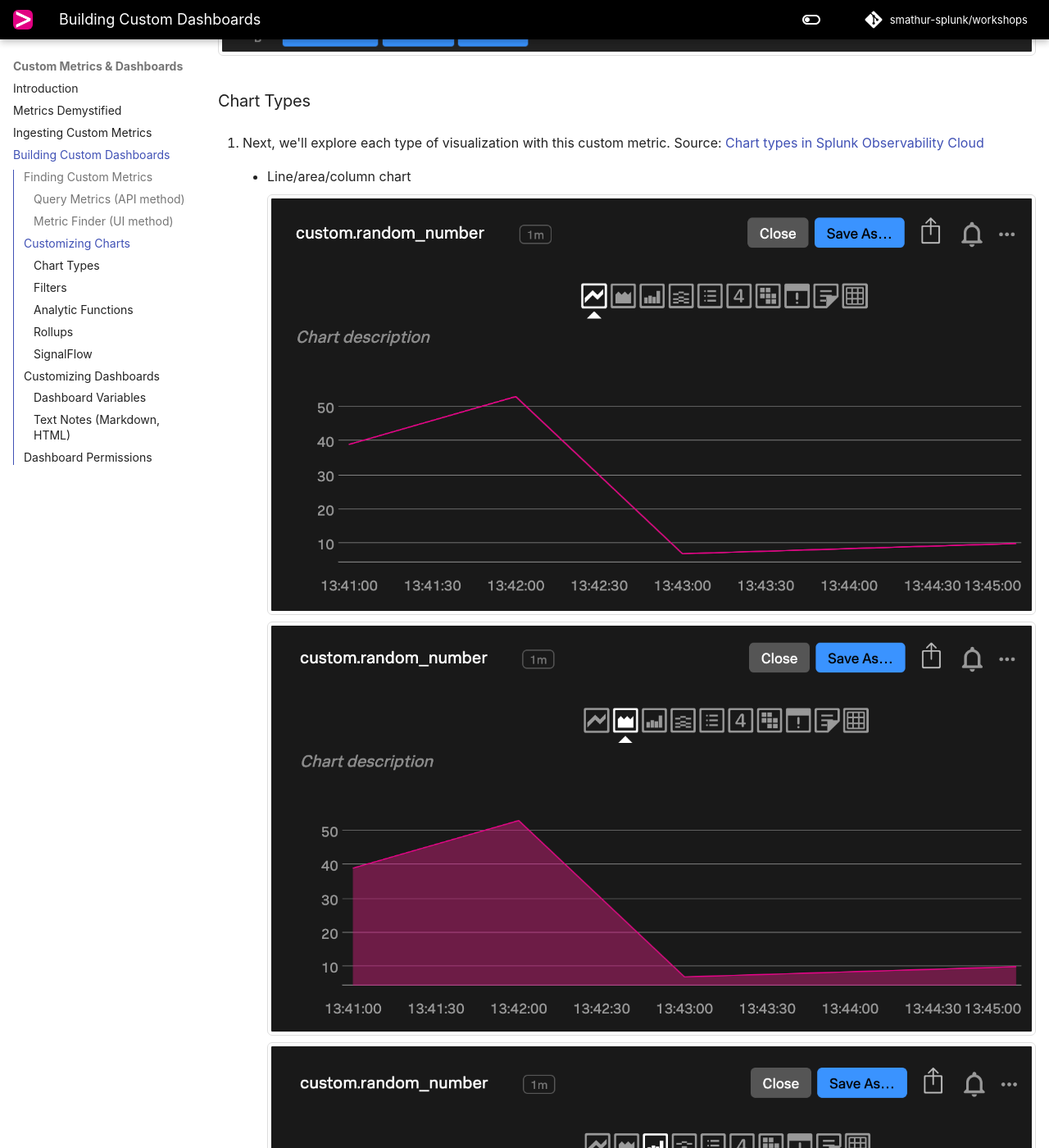
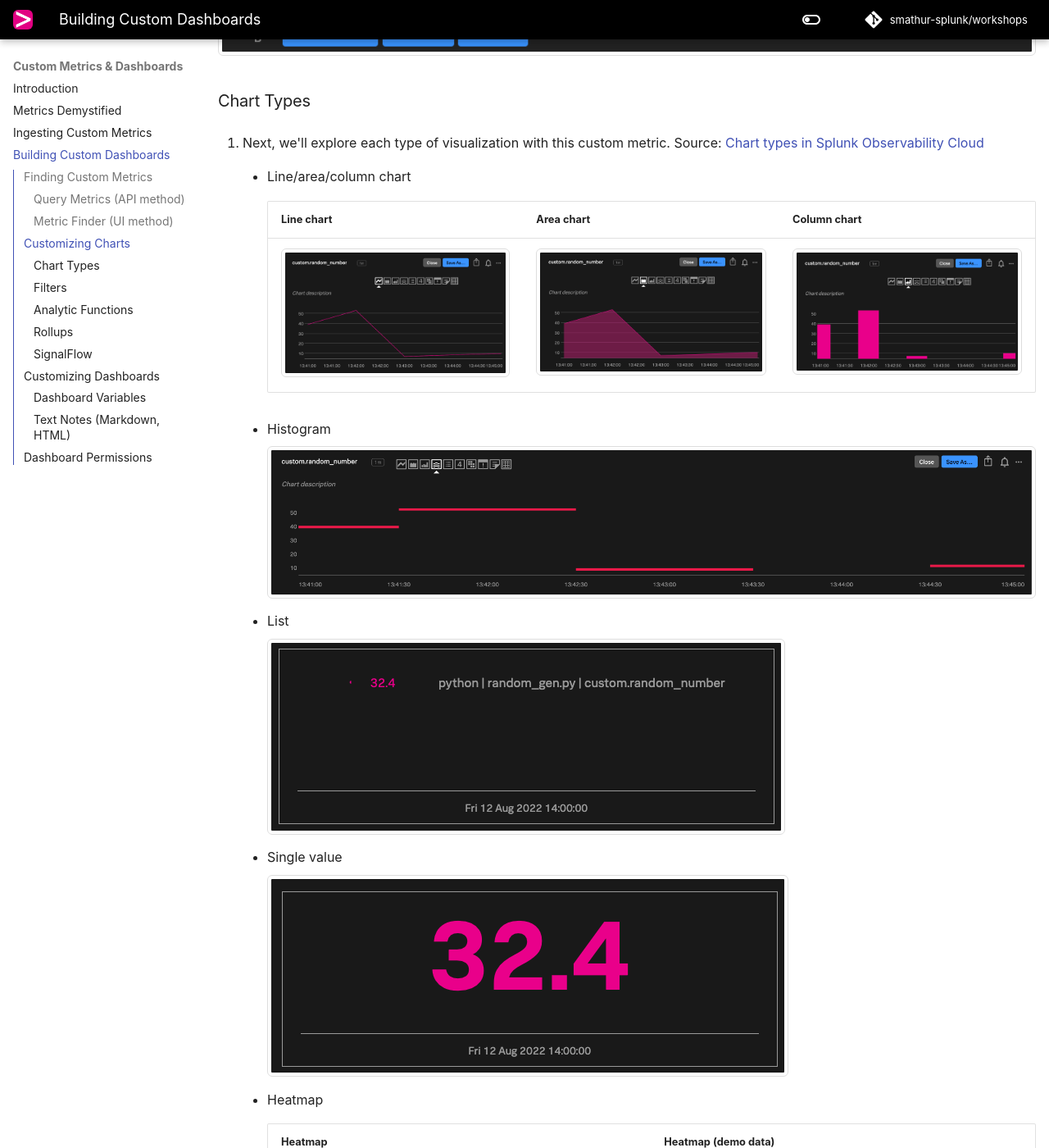
Before and after one commit to smathur-splunk/workshops, an MkDocs documentation site: the page built from docs/custom_dash.md, in a window 1280 px wide and 1400 px high, scrolled down 2326 px. Shown: the whole window at 82% size. Built offline with MkDocs 1.6.1 and Material for MkDocs 9.7.7, drawn with Linux system fonts in a browser that asks for light colours; some web fonts are replaced; comment, search, counter and statistics services are not loaded; the version menu is left out.

Commit message:
Fix image formatting

```diff
--- a/docs/custom_dash.md
+++ b/docs/custom_dash.md
@@ -42,11 +42,9 @@
 
 	- Line/area/column chart
 
-		<p float="left">
-			<img src="https://smathur-splunk.github.io/workshops/images/custom_line.png" width="100" />
-			<img src="https://smathur-splunk.github.io/workshops/images/custom_area.png" width="100" />
-			<img src="https://smathur-splunk.github.io/workshops/images/custom_column.png" width="100" />
-		</p>
+		| Line chart | Area chart | Column chart |
+		|---|---|---|
+		| ![Line chart](images/custom_line.png) | ![Area chart](images/custom_area.png) | ![Column chart](images/custom_column.png) |
 
 	- Histogram
 
@@ -62,10 +60,9 @@
 
 	- Heatmap
 
-		<p float="left">
-			<img src="https://smathur-splunk.github.io/workshops/images/custom_heatmap.png" width="100" />
-			<img src="https://smathur-splunk.github.io/workshops/images/custom_demoheatmap.png" width="100" />
-		</p>
+		| Heatmap | Heatmap (demo data) |
+		|---|---|
+		| ![Heatmap](images/custom_heatmap.png) | ![Demo heatmap](images/custom_demoheatmap.png) |
 
 	- Event feed
 
```
